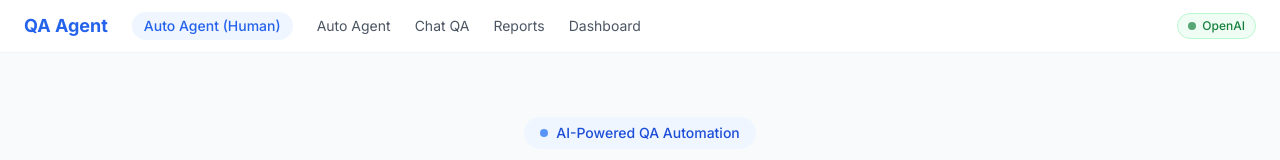
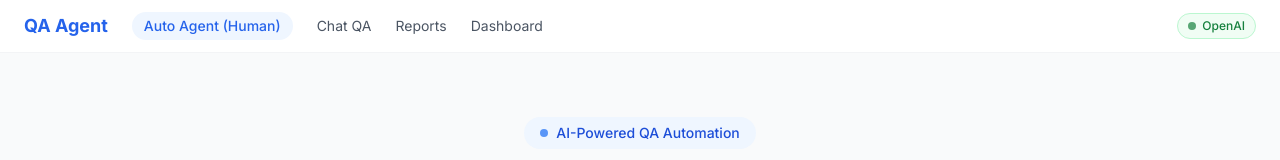
Before and after one commit to mmoossun/QA-Agent, a Next.js app: page / in a window 1280 px wide. Shown: the top 160 px of the page. Built offline with nearby package versions, Linux system fonts and the light colour scheme.

Commit message:
Hide Auto Agent tab from nav (keep route/code intact)
Co-Authored-By: Claude Sonnet 4.6 <noreply@anthropic.com>

```diff
--- a/app/layout.tsx
+++ b/app/layout.tsx
@@ -18,8 +18,7 @@ export default function RootLayout({ children }: { children: React.ReactNode })
           <nav className="bg-white border-b border-gray-100 px-6 py-3 flex items-center gap-6">
             <div className="font-bold text-blue-600 text-lg">QA Agent</div>
             <a href="/human-agent" className="text-sm font-medium text-blue-600 hover:text-blue-700 transition-colors bg-blue-50 px-3 py-1 rounded-full">Auto Agent (Human)</a>
-            <a href="/agent" className="text-sm text-gray-600 hover:text-blue-600 transition-colors">Auto Agent</a>
-            <a href="/chat" className="text-sm text-gray-600 hover:text-blue-600 transition-colors">Chat QA</a>
+<a href="/chat" className="text-sm text-gray-600 hover:text-blue-600 transition-colors">Chat QA</a>
             <a href="/reports" className="text-sm text-gray-600 hover:text-blue-600 transition-colors">Reports</a>
             <a href="/dashboard" className="text-sm text-gray-600 hover:text-blue-600 transition-colors">Dashboard</a>
             <ProviderSwitcher />
```
